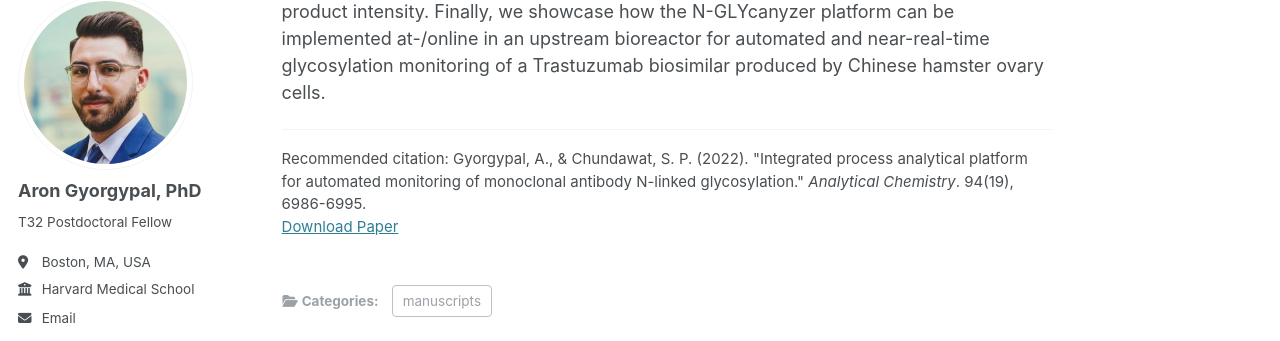
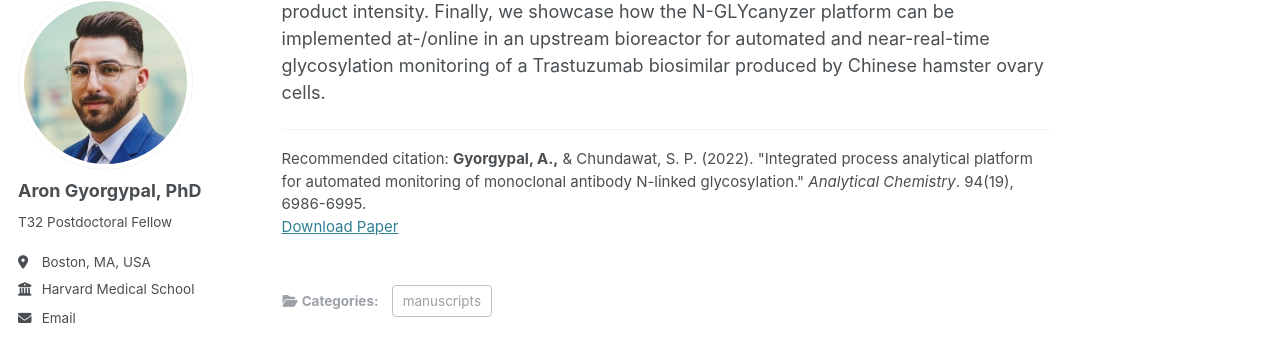
Before and after one commit to AGyorgypal/AGyorgypal.github.io, a Jekyll site: the page built from _publications/2022_ACS.md, in a window 1280 px wide and 900 px high, scrolled down 663 px. Shown: the part 111-452 px from the top of the window. Built offline with Jekyll 4.4.1, drawn with Linux system fonts in a browser that asks for light colours; some web fonts are replaced.

Commit message:
Update 2022_ACS.md

```diff
--- a/_publications/2022_ACS.md
+++ b/_publications/2022_ACS.md
@@ -7,7 +7,7 @@
 date: 2022-04-06
 venue: 'Analytical Chemistry'
 paperurl: 'http://pubs.acs.org/doi/abs/10.1021/acs.analchem.1c05396'
-citation: 'Gyorgypal, A., & Chundawat, S. P. (2022). &quot;Integrated process analytical platform for automated monitoring of monoclonal antibody N-linked glycosylation.&quot; <i>Analytical Chemistry</i>. 94(19), 6986-6995.'
+citation: '<b>Gyorgypal, A.,</b> & Chundawat, S. P. (2022). &quot;Integrated process analytical platform for automated monitoring of monoclonal antibody N-linked glycosylation.&quot; <i>Analytical Chemistry</i>. 94(19), 6986-6995.'
 
 ---
 
```
